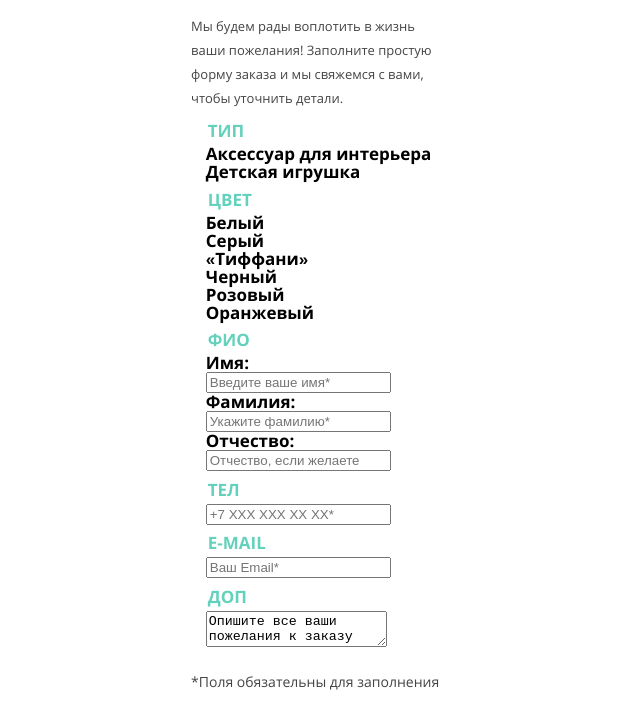
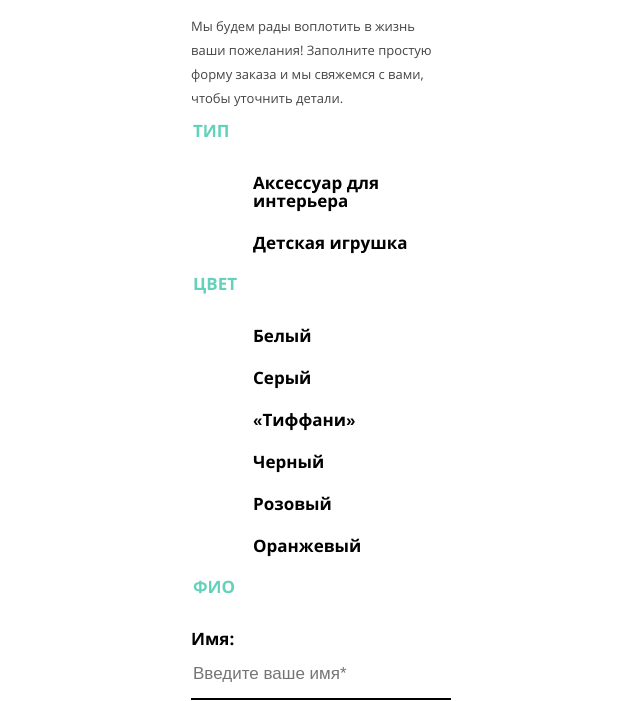
Before and after one commit to amartring/63754-mishka, a website: page source/form.html in a window 1280 px wide. Shown: the part 650-1351 px from the top of the page, without its empty margins (319-959 px from the left). Drawn offline with nearby package versions, Linux system fonts and the light colour scheme; files that its build step writes are made by us from their sources.

Commit message:
Базовая стилизация страницы заказа

```diff
--- a/source/form.html
+++ b/source/form.html
@@ -44,12 +44,12 @@
           <fieldset class="order-form__item form-item">
             <legend class="form-item__legend">Тип</legend>
             <ul class="form-item__list">
-              <li class="form-item__item">
+              <li class="form-item__item form-item__item--toggle">
                 <input class="visually-hidden form-item__input form-item__input--radio" type="radio" name="type" value="interior-accessory"
                 id="filter-interior-accessory" checked>
                 <label class="form-item__label" for="filter-interior-accessory">Аксессуар для интерьера</label>
               </li>
-              <li class="form-item__item">
+              <li class="form-item__item form-item__item--toggle">
                 <input class="visually-hidden form-item__input form-item__input--radio" type="radio" name="type" value="toy" id="filter-toy">
                 <label class="form-item__label" for="filter-toy">Детская игрушка</label>
               </li>
@@ -59,27 +59,27 @@
           <fieldset class="order-form__item form-item">
             <legend class="form-item__legend">Цвет</legend>
             <ul class="form-item__list">
-              <li class="form-item__item">
+              <li class="form-item__item form-item__item--toggle">
                 <input class="visually-hidden form-item__input form-item__input--checkbox" type="checkbox" name="white" id="filter-white" checked>
                 <label class="form-item__label" for="filter-white">Белый</label>
               </li>
-              <li class="form-item__item">
+              <li class="form-item__item form-item__item--toggle">
                 <input class="visually-hidden form-item__input form-item__input--checkbox" type="checkbox" name="grey" id="filter-grey" checked>
                 <label class="form-item__label" for="filter-grey">Серый</label>
               </li>
-              <li class="form-item__item">
+              <li class="form-item__item form-item__item--toggle">
                 <input class="visually-hidden form-item__input form-item__input--checkbox" type="checkbox" name="tiffany" id="filter-tiffany">
                 <label class="form-item__label" for="filter-tiffany">«Тиффани»</label>
               </li>
-              <li class="form-item__item">
+              <li class="form-item__item form-item__item--toggle">
                 <input class="visually-hidden form-item__input form-item__input--checkbox" type="checkbox" name="black" id="filter-black">
                 <label class="form-item__label" for="filter-black">Черный</label>
               </li>
-              <li class="form-item__item">
+              <li class="form-item__item form-item__item--toggle">
                 <input class="visually-hidden form-item__input form-item__input--checkbox" type="checkbox" name="pink" id="filter-pink">
                 <label class="form-item__label" for="filter-pink">Розовый</label>
               </li>
-              <li class="form-item__item">
+              <li class="form-item__item form-item__item--toggle">
                 <input class="visually-hidden form-item__input form-item__input--checkbox" type="checkbox" name="orange" id="filter-orange">
                 <label class="form-item__label" for="filter-orange">Оранжевый</label>
               </li>
@@ -108,20 +108,20 @@
           </fieldset>
 
           <fieldset class="order-form__item form-item">
-            <legend class="form-item__legend">Тел</legend>
+            <legend class="form-item__legend form-item__legend--phone">Тел</legend>
             <input class="form-item__input form-item__input--phone-number" type="tel" pattern="\+7\s?[0-9]{3}\s?[0-9]{3}\s?[0-9]{2}\s?[0-9]{2}"
               name="phone-number" placeholder="+7 ХХХ ХХХ ХХ ХХ*" id="phone-number" required>
             <label class="visually-hidden" for="phone-number">Введите номер телефона</label>
           </fieldset>
 
           <fieldset class="order-form__item form-item">
-            <legend class="form-item__legend">E-mail</legend>
+            <legend class="form-item__legend form-item__legend--email">E-mail</legend>
             <input class="form-item__input form-item__input--email" type="email" name="email" placeholder="Ваш Email*" id="email" required>
             <label class="visually-hidden" for="email">Введите номер телефона</label>
           </fieldset>
 
           <fieldset class="order-form__item form-item">
-            <legend class="form-item__legend">Доп</legend>
+            <legend class="form-item__legend form-item__legend--textarea">Доп</legend>
             <textarea class="form-item__input form-item__input--textarea" name="requests" id="requests">Опишите все ваши пожелания к заказу</textarea>
             <label class="visually-hidden" for="requests">Ваши пожелания к заказу</label>
           </fieldset>
--- a/source/sass/form-item.scss
+++ b/source/sass/form-item.scss
@@ -1,4 +1,6 @@
 .form-item {
+  margin: 0;
+  padding: 0;
   border: none;
   font-size: 17px;
   line-height: 18px;
@@ -7,11 +9,21 @@
 }
 
 .form-item__legend {
+  padding-bottom: 35px;
   font-size: 17px;
   line-height: 16px;
   font-weight: bold;
   color: $seafoam-blue;
   text-transform: uppercase;
+}
+
+.form-item__legend--phone,
+.form-item__legend--email {
+  padding-bottom: 9px;
+}
+
+.form-item__legend--textarea {
+  padding-bottom: 23px;
 }
 
 .form-item__list {
@@ -24,8 +36,21 @@
 
 }
 
+.form-item__item--toggle {
+  padding-left: 62px;
+  padding-bottom: 24px;
+}
+
 .form-item__input {
-
+  margin-bottom: 30px;
+  width: 260px;
+  height: 52px;
+  box-sizing: border-box;
+  font-size: 17px;
+  line-height: 18px;
+  color: rgba(68, 68, 68, 0.3);
+  border: none;
+  box-shadow: inset 0px -2px 0 0 #000000;
 }
 
 .form-item__input--radio {
@@ -36,6 +61,22 @@
 
 }
 
+.form-item__input--textarea {
+  margin-bottom: 0;
+  padding: 18px;
+  height: 142px;
+  border: solid 2px #444444;
+  box-shadow: none;
+}
+
 .form-item__label {
 
 }
+
+.form-item__label--radio {
+
+}
+
+.form-item__label--checkbox {
+
+}
--- a/source/sass/order-form.scss
+++ b/source/sass/order-form.scss
@@ -16,6 +16,7 @@
 }
 
 .order-form__text--bottom {
+  margin-bottom: 30px;
   font-size: 14px;
   line-height: 16px;
 }
@@ -29,5 +30,6 @@
 }
 
 .order-form__button {
-
+  padding-left: 45px;
+  padding-right: 45px;
 }
```
